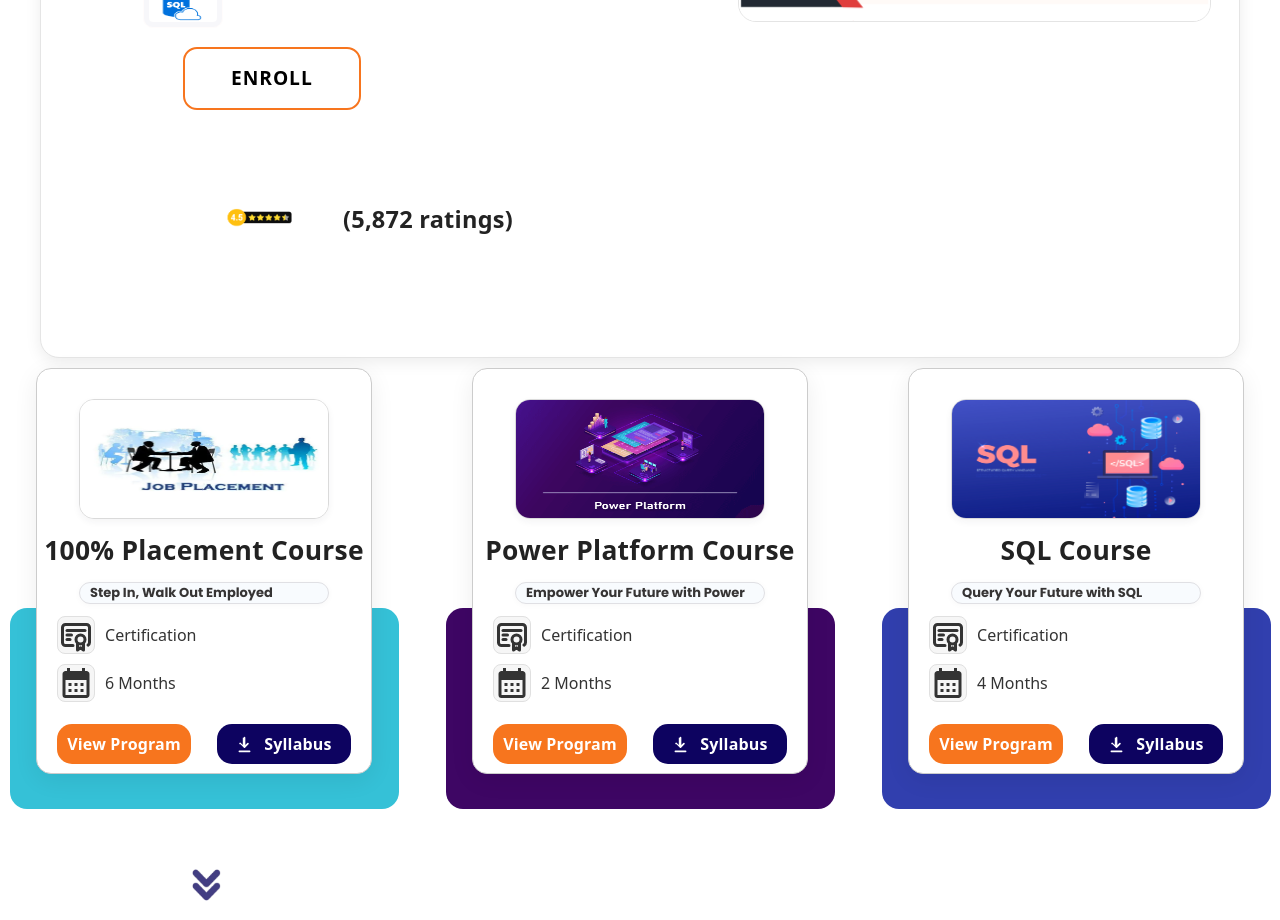
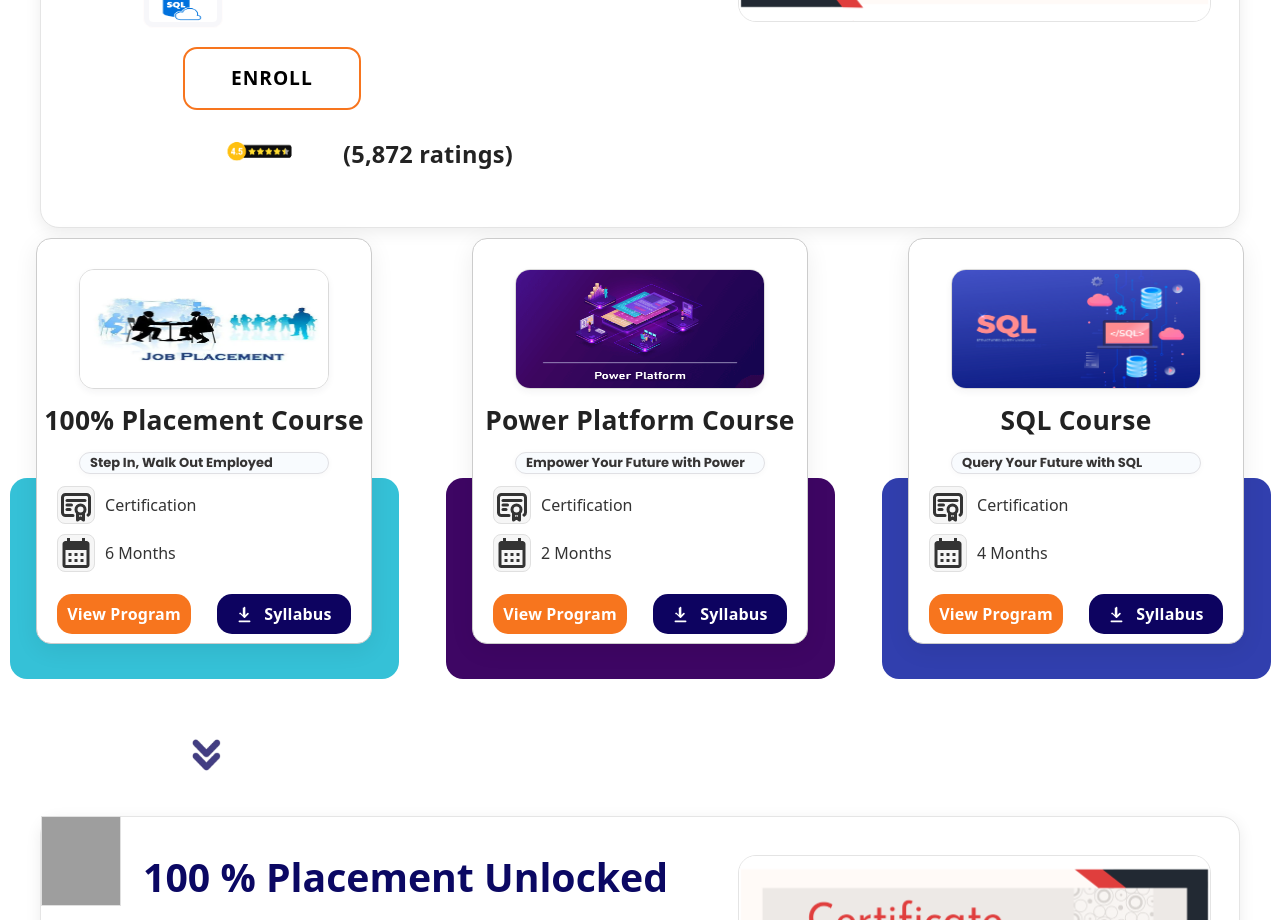
Before and after one commit to prathamchavhan/dvl, a React (Vite) app: page / in a window 1280 px wide. Shown: the part 2520-3440 px from the top of the page. Built offline with nearby package versions, Linux system fonts and the light colour scheme; grey boxes are pictures that could not be loaded.

Commit message:
Update SectionAndCertificate.css

```diff
--- a/src/pages/main/SectionAndCertificate.css
+++ b/src/pages/main/SectionAndCertificate.css
@@ -520,8 +520,8 @@
 
 .cert-rating-img {
   width: 160px;
-  height: 190px;
-  object-fit: var(--accent-height);
+  height: 60px;
+  object-fit: cover;
 }
 
 .cert-rating-number {
@@ -629,7 +629,7 @@
     width: 90%;
   }
   .course-buttons {
-    flex-direction: column;
+    flex-direction: row;
     align-items: center;
   }
   .btn-green,
```
